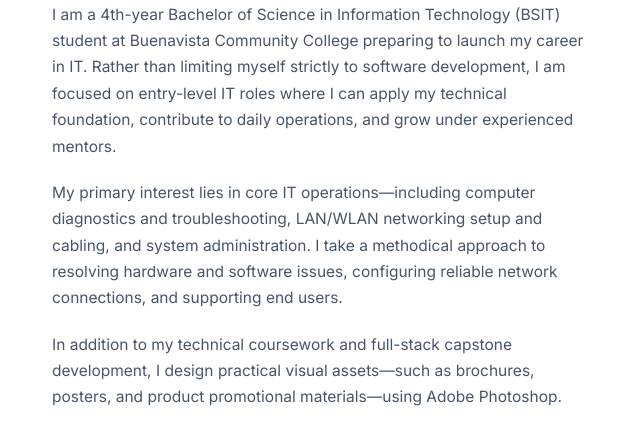
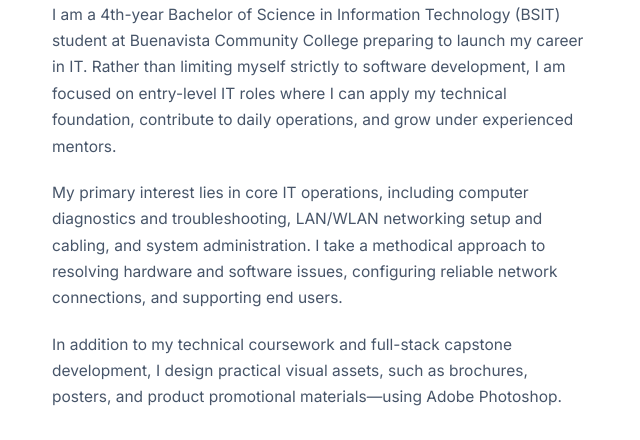
Before and after one commit to EcleoCelis/my-portfolio, a website: page index.html in a window 1280 px wide. Shown: the part 907-1347 px from the top of the page, 12-652 px from the left. Drawn offline with Linux system fonts and the light colour scheme; no server answers.

Commit message:
About  section refine

```diff
--- a/index.html
+++ b/index.html
@@ -95,8 +95,8 @@
                 <div class="about__grid">
                     <div class="about__bio scroll-reveal">
                         <p class="paragraph">I am a 4th-year Bachelor of Science in Information Technology (BSIT) student at Buenavista Community College preparing to launch my career in IT. Rather than limiting myself strictly to software development, I am focused on entry-level IT roles where I can apply my technical foundation, contribute to daily operations, and grow under experienced mentors.</p>
-                        <p class="paragraph">My primary interest lies in core IT operations—including computer diagnostics and troubleshooting, LAN/WLAN networking setup and cabling, and system administration. I take a methodical approach to resolving hardware and software issues, configuring reliable network connections, and supporting end users.</p>
-                        <p class="paragraph">In addition to my technical coursework and full-stack capstone development, I design practical visual assets—such as brochures, posters, and product promotional materials—using Adobe Photoshop.</p>
+                        <p class="paragraph">My primary interest lies in core IT operations, including computer diagnostics and troubleshooting, LAN/WLAN networking setup and cabling, and system administration. I take a methodical approach to resolving hardware and software issues, configuring reliable network connections, and supporting end users.</p>
+                        <p class="paragraph">In addition to my technical coursework and full-stack capstone development, I design practical visual assets, such as brochures, posters, and product promotional materials—using Adobe Photoshop.</p>
                         <h3 class="about__subtitle">Education</h3>
                         <ul class="about__edu-list">
                             <li>
```
